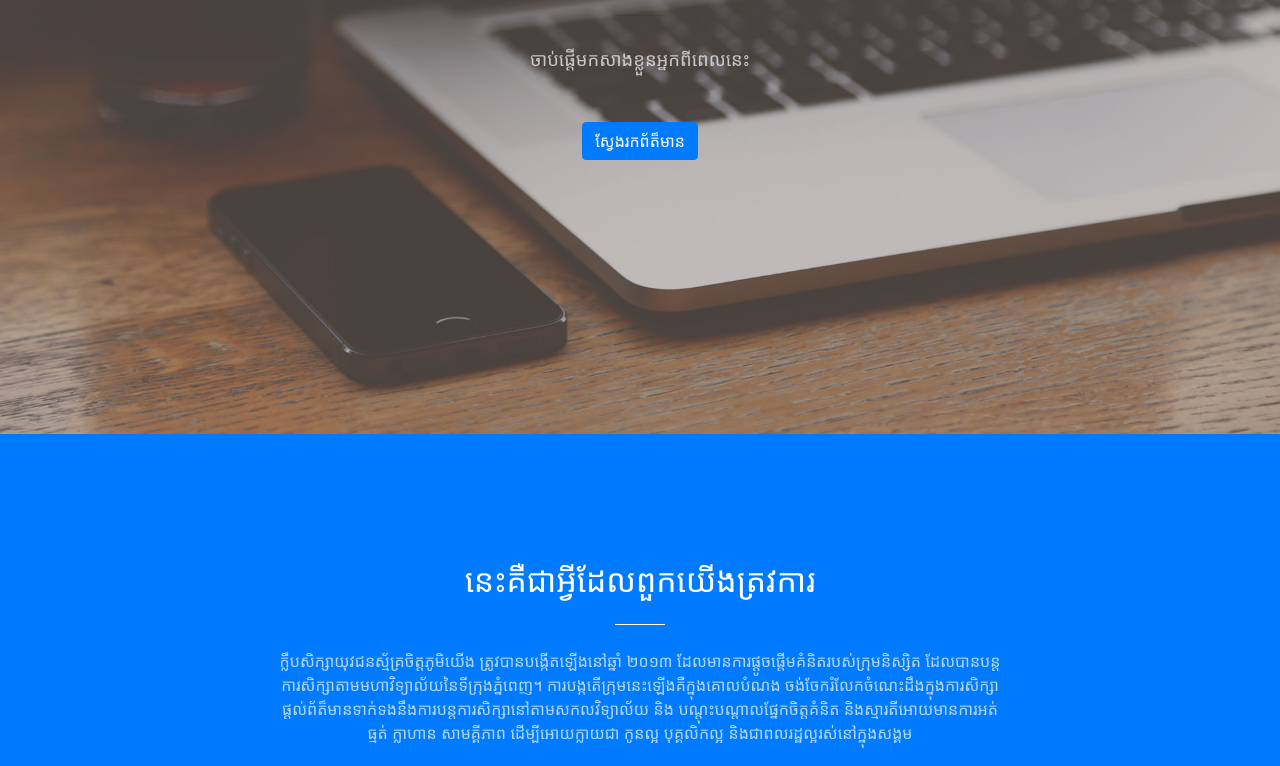
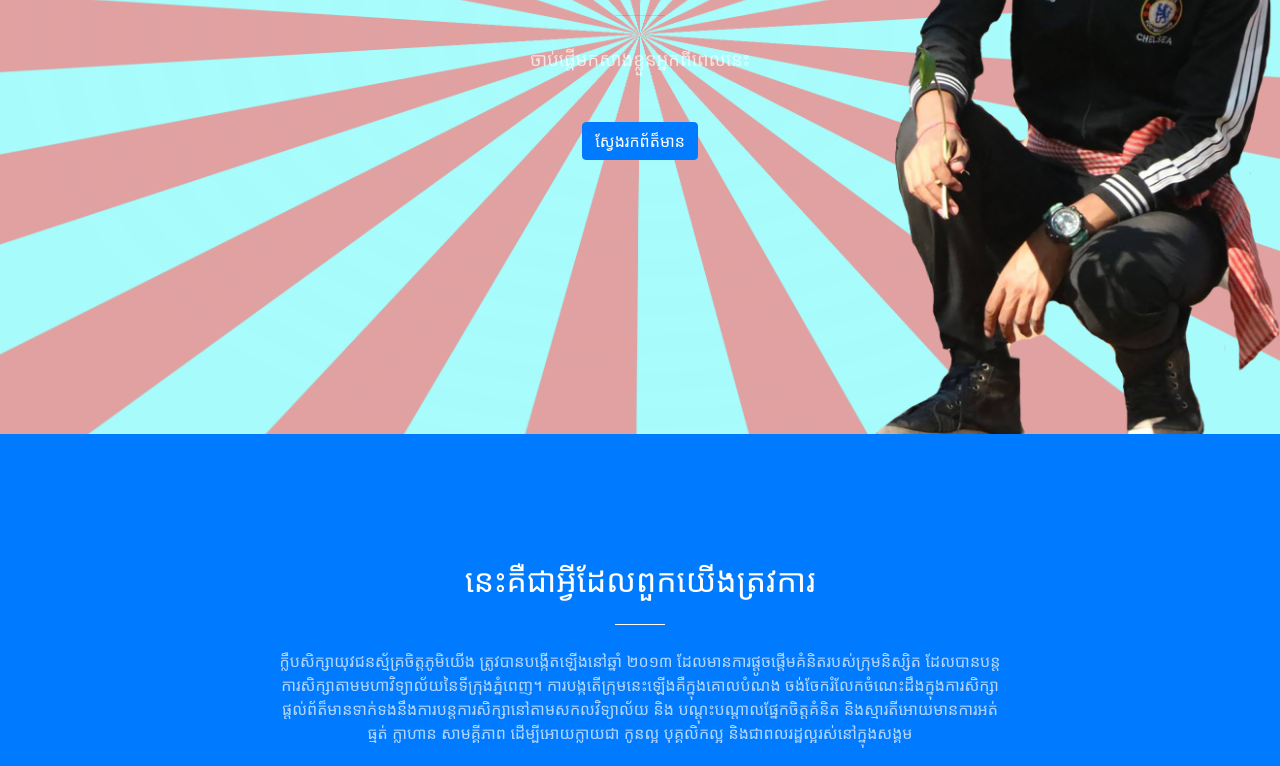
Before and after one commit to KTDEVEL/ktdevel.github.io, a website with bundled scripts: page index.html in a window 1280 px wide. Shown: the part 366-1132 px from the top of the page. Built offline with nearby package versions, Linux system fonts and the light colour scheme.

Commit message:
background image

```diff
--- a/index.html
+++ b/index.html
@@ -55,7 +55,7 @@
       </div>
     </nav>
 
-    <header class="masthead text-center text-white d-flex">
+    <header class="masthead text-center text-white d-flex" style="background-image: url(some.png);">
       <div class="container my-auto">
         <div class="row">
           <div class="col-lg-10 mx-auto">
```
Also changed, not shown: some.png (added), 1 other file.
